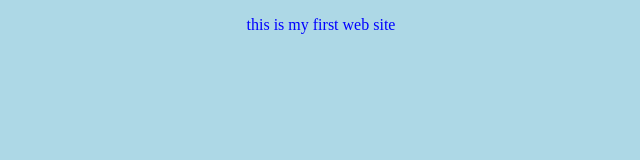
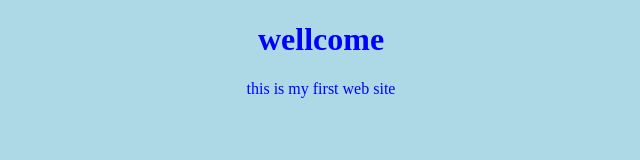
Before and after one commit to Pouyazadmehr83/cs50w, a plain HTML site: page index.html in a window 1280 px wide. Shown: the whole page, without its empty margins (319-959 px from the left). Drawn offline with Linux system fonts and the light colour scheme.

Commit message:
add header

```diff
--- a/index.html
+++ b/index.html
@@ -7,6 +7,7 @@
     <title>hello world</title>
 </head>
 <body>
+    <h1>wellcome</h1>
     <P>this is my first web site</P>
 </body>
 </html>
```
